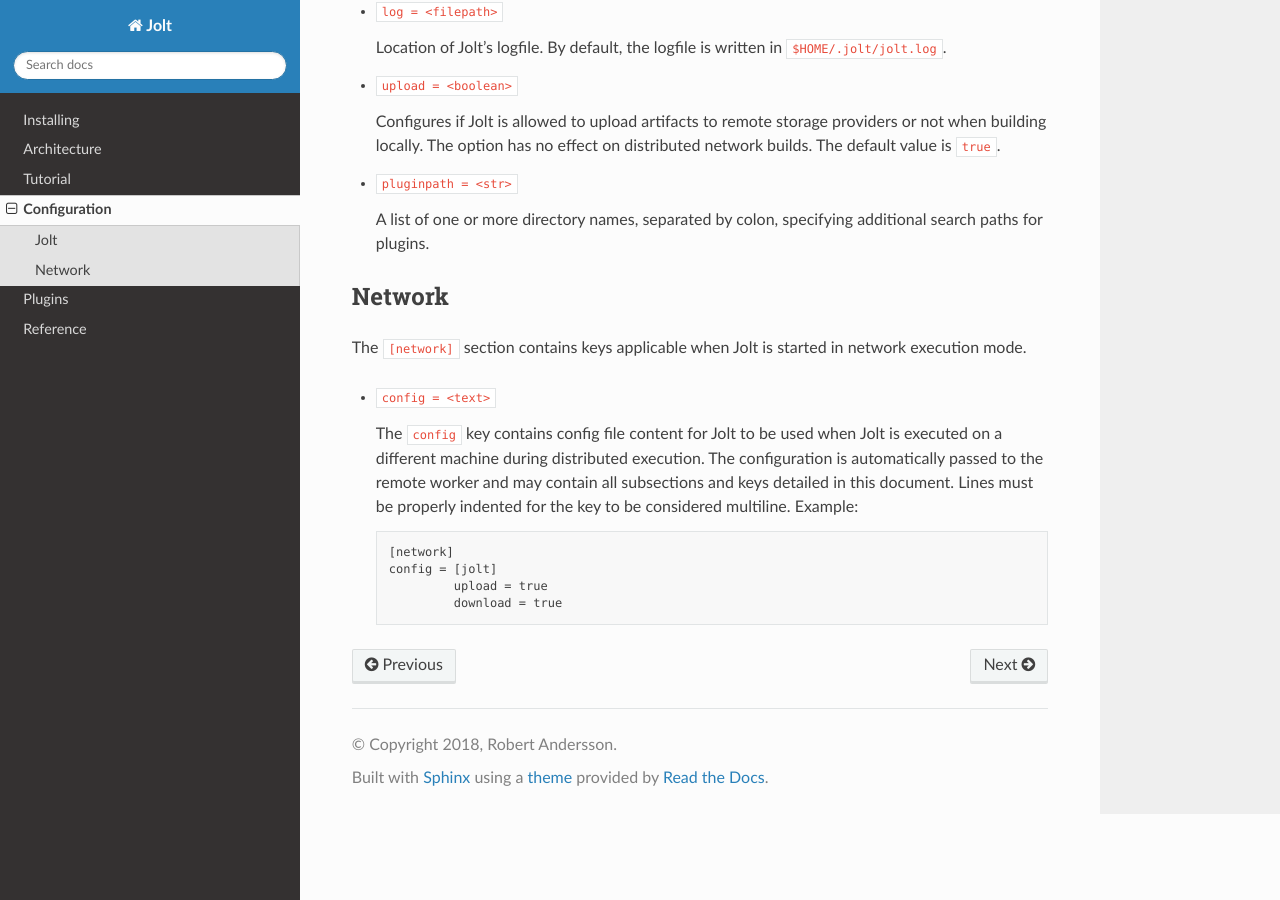
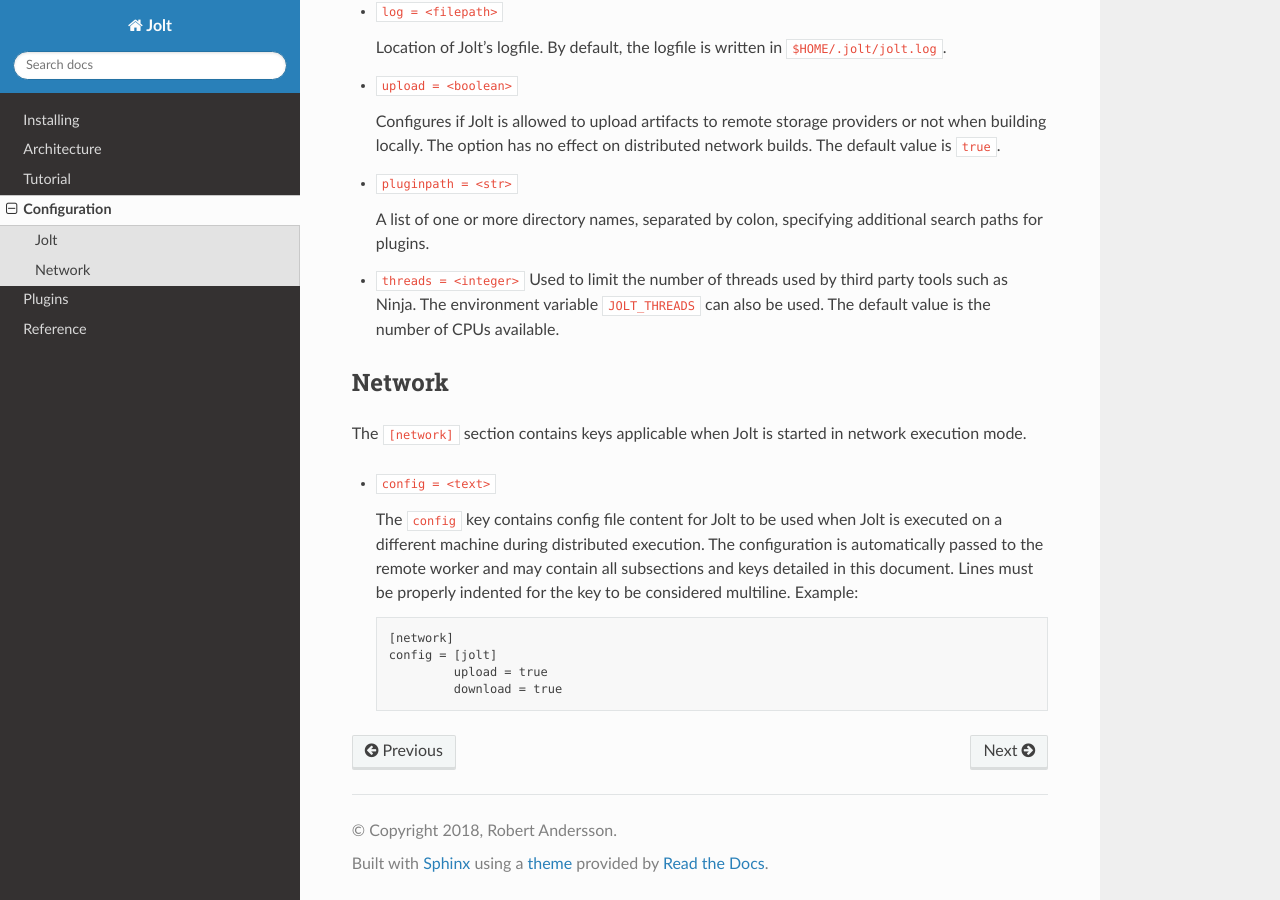
Before and after one commit to srand/jolt, a Sphinx documentation site: the page built from docs/configuration.rst, in a window 1280 px wide and 900 px high, scrolled down 860 px. Built offline with Sphinx 7.4.7 and the Read the Docs theme 2.0.0, drawn with Linux system fonts in a browser that asks for light colours.

Commit message:
config: allow number of compilation threads to be configured
Change-Id: I8135396f3433579acbffa5693ebe72cd632578a4
Signed-off-by: Robert Andersson <robert.m.andersson@atlascopco.com>

```diff
--- a/docs/configuration.rst
+++ b/docs/configuration.rst
@@ -55,6 +55,10 @@ The ``[jolt]`` config section contains global configuration.
   A list of one or more directory names, separated by colon, specifying
   additional search paths for plugins.
 
+* ``threads = <integer>``
+  Used to limit the number of threads used by third party tools such as Ninja.
+  The environment variable ``JOLT_THREADS`` can also be used.
+  The default value is the number of CPUs available.
 
 Network
 --------
```
Also changed, not shown: 1 other file.
